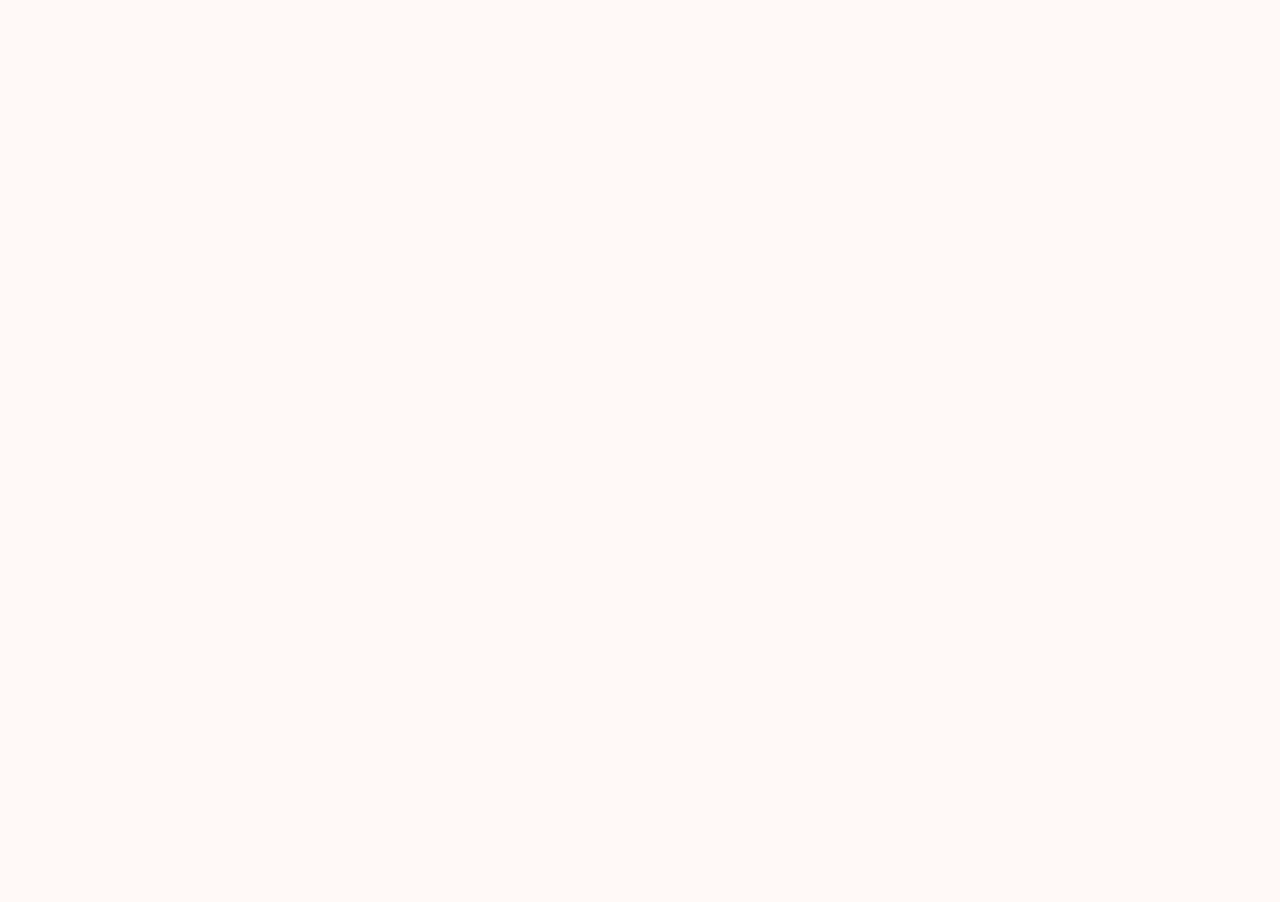
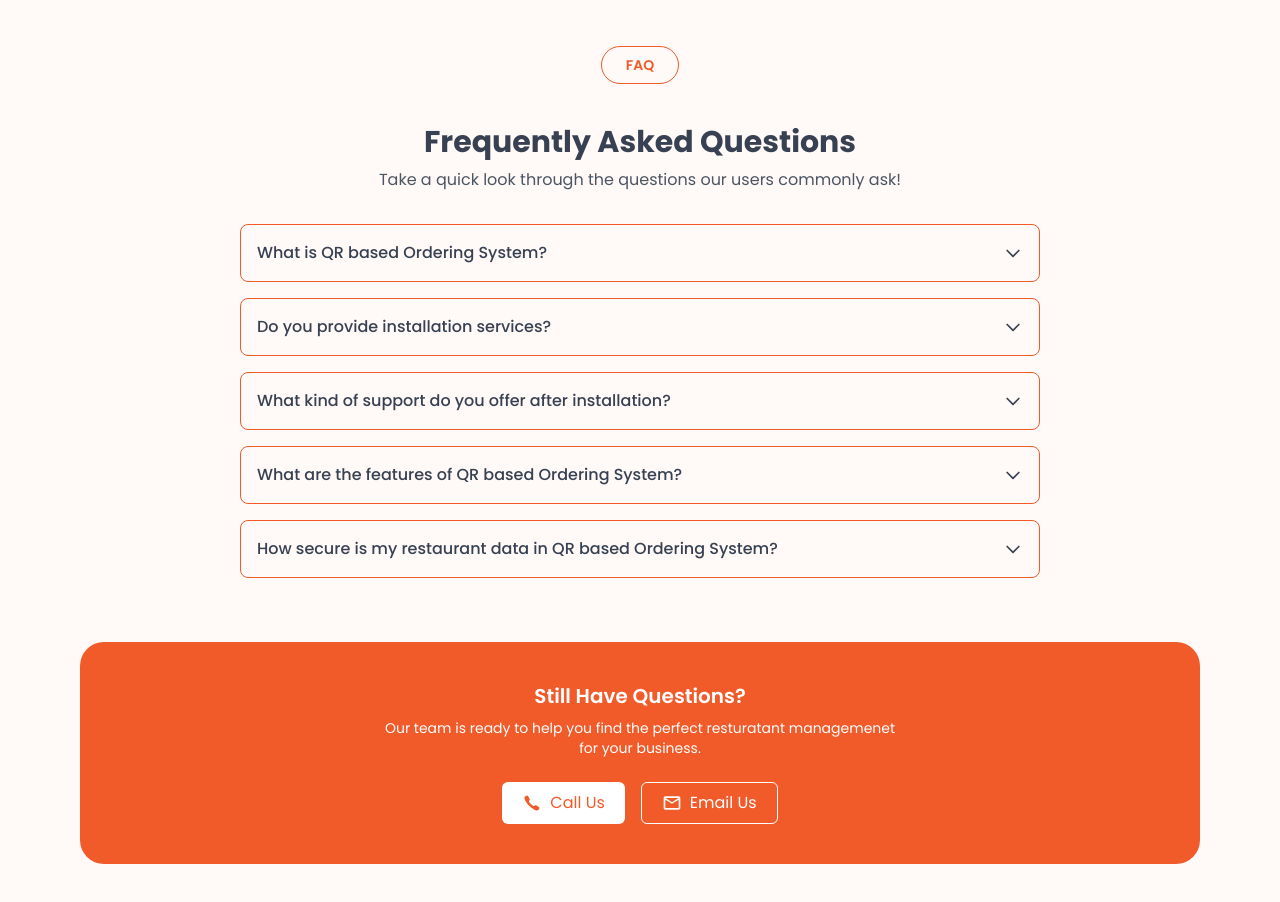
Before and after one commit to ayushptk/Qr-Based-Ordering-System, a React (Vite) app: page / in a window 1280 px wide. Shown: the part 2352-3254 px from the top of the page. Before the commit the page ends 2350 px from the top, so only its background shows below. Built offline with nearby package versions, Linux system fonts and the light colour scheme; a web font is replaced by a local one.

Commit message:
Faq Section Add

```diff
--- a/src/App.jsx
+++ b/src/App.jsx
@@ -5,6 +5,8 @@ import Featuressection from "./whyoursection/features"
 import OurServices from "./OurServices/ourservices"
 import Testimonials from "./testomonials/Testimonials"
 import ModalBox from "./modalboxperfect/modalbox"
+import { FaQ } from "react-icons/fa6"
+import FAQsection from "./FAQ/faq"
 
 
 function App() {
@@ -18,6 +20,7 @@ function App() {
       <OurServices />
       <Testimonials />
       <ModalBox />
+      <FAQsection/>
     </div>
 
 
--- /dev/null
+++ b/src/FAQ/faq.jsx
@@ -0,0 +1,105 @@
+import React, { useState } from 'react';
+import { IoIosCall } from "react-icons/io";
+import { MdOutlineEmail } from "react-icons/md";
+
+const faqs = [
+  {
+    question: 'What is QR based Ordering System?',
+    answer:
+      'QR based Ordering System allows customers to scan a QR code to view the menu and place orders directly from their mobile devices.',
+  },
+  {
+    question: 'Do you provide installation services?',
+    answer:
+      'Yes, we provide full installation services to help you set up the QR based Ordering System at your restaurant.',
+  },
+  {
+    question: 'What kind of support do you offer after installation?',
+    answer:
+      'We offer 24/7 customer support and maintenance services to ensure your system runs smoothly.',
+  },
+  {
+    question: 'What are the features of QR based Ordering System?',
+    answer:
+      'Features include contactless ordering, real-time menu updates, order tracking, and secure payment options.',
+  },
+  {
+    question: 'How secure is my restaurant data in QR based Ordering System?',
+    answer:
+      'We use industry-standard encryption and security protocols to protect your restaurant data.',
+  },
+];
+
+const FAQsection = () => {
+  const [openIndex, setOpenIndex] = useState(null);
+
+  const toggleFAQ = (index) => {
+    setOpenIndex(openIndex === index ? null : index);
+  };
+
+  return (
+    <section className=" py-12 px-4 sm:px-6 lg:px-20">
+      <div className="max-w-4xl mx-auto flex justify-center items-center flex-col">
+        <button className="border border-[#F15A29] text-[#F15A29] rounded-full px-6 py-2 text-sm font-semibold mb-10 mx-auto item-center flex justify-center ">
+          FAQ
+        </button>
+        <h2 className="text-2xl sm:text-3xl font-bold text-gray-700 mb-2  mx">
+          Frequently Asked Questions
+        </h2>
+        <p className="text-gray-600 mb-8 text-center sm:text-left">
+          Take a quick look through the questions our users commonly ask!
+        </p>
+
+        <div className="space-y-4">
+          {faqs.map((faq, index) => (
+            <div
+              key={index}
+              className="border border-[#F15A29] rounded-lg p-4 cursor-pointer w-[800px] mx-auto"
+              onClick={() => toggleFAQ(index)}
+            >
+              <div className="flex justify-between items-center">
+                <h3 className="text-gray-700 font-medium">{faq.question}</h3>
+                <svg
+                  className={`w-5 h-5 text-gray-700 transform transition-transform duration-300 ${
+                    openIndex === index ? 'rotate-180' : ''
+                  }`}
+                  fill="none"
+                  stroke="currentColor"
+                  strokeWidth="2"
+                  viewBox="0 0 24 24"
+                  xmlns="http://www.w3.org/2000/svg"
+                >
+                  <path strokeLinecap="round" strokeLinejoin="round" d="M19 9l-7 7-7-7"></path>
+                </svg>
+              </div>
+              {openIndex === index && (
+                <p className="mt-3 text-gray-600 text-sm">{faq.answer}</p>
+              )}
+            </div>
+          ))}
+        </div>
+      </div>
+
+      <div className="mt-16 bg-[#F15A29] rounded-3xl py-10 px-8 max-w-6xl mx-auto text-center text-white">
+        <h3 className="text-lg sm:text-xl font-semibold mb-2">
+          Still Have Questions?
+        </h3>
+        <p className="text-sm sm:text-[14px] mb-6 max-w-lg mx-auto">
+          Our team is ready to help you find the perfect resturatant managemenet for your business.
+        </p>
+        <div className="flex justify-center gap-4">
+          <button className="bg-white text-[#F15A29] rounded-md px-5 py-2 flex items-center gap-2 font-md hover:bg-gray-100 transition">
+            <IoIosCall  fontSize={20}/>
+            Call Us
+          </button>
+          <button className="border border-white rounded-md px-5 py-2 flex items-center gap-2 font-md hover:bg-white hover:text-[#F15A29] transition">
+           <MdOutlineEmail  fontSize={20}/>
+            Email Us
+          </button>
+        </div>
+      </div>
+    </section>
+  );
+};
+
+export default FAQsection;
```
